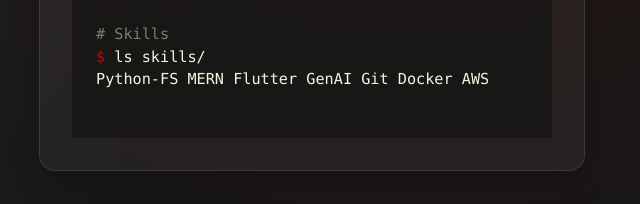
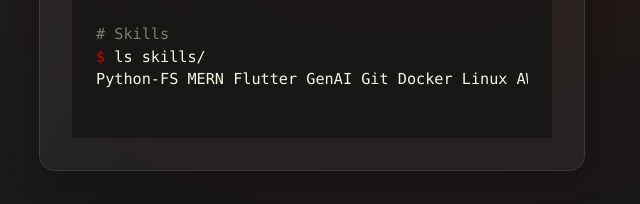
Before and after one commit to jakegithub24/Portfolio, a plain HTML site: page index.html in a window 1280 px wide. Shown: the part 596-800 px from the top of the page, 613-1253 px from the left. Drawn offline with nearby package versions, Linux system fonts and the light colour scheme.

Commit message:
Minor changes in 'Hero-Section' 3.

```diff
--- a/index.html
+++ b/index.html
@@ -93,7 +93,7 @@
 
 <span class="comment"># Skills</span>
 <span class="prompt">$</span> ls skills/
-<span class="output">Python-FS MERN Flutter GenAI Git Docker AWS</span>
+<span class="output">Python-FS MERN Flutter GenAI Git Docker Linux AWS</span>
                                 </code></pre>
                             </div>
                         </div>
```
